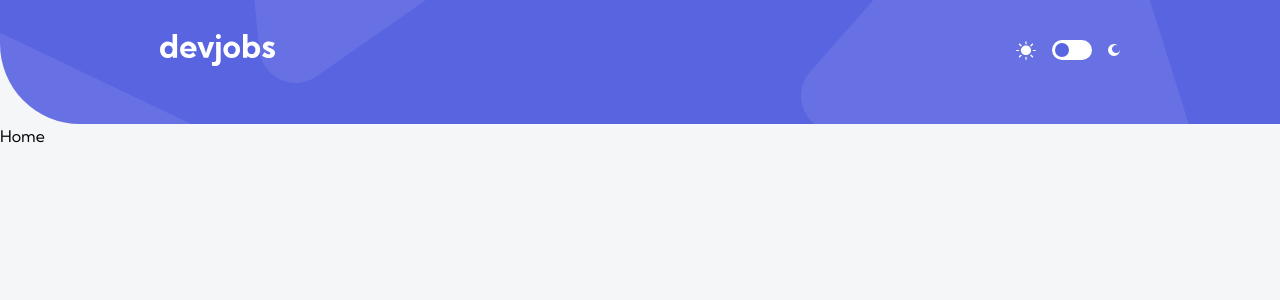
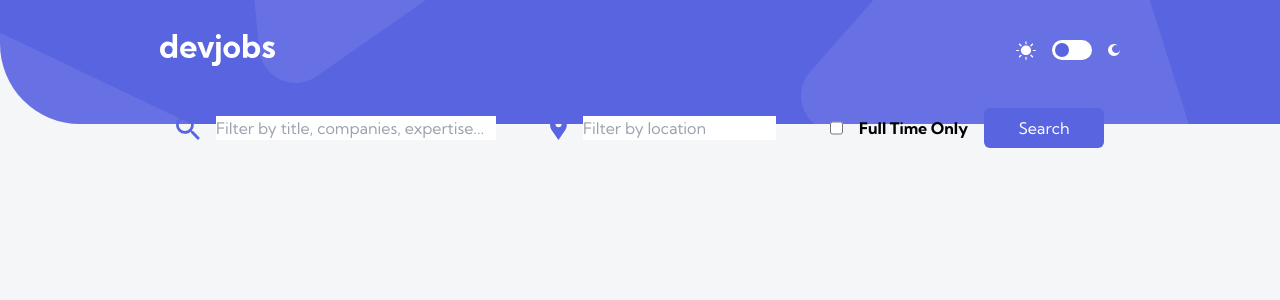
Before and after one commit to TomaszIwanickiGH/devjobs, a Next.js app: page / in a window 1280 px wide. Shown: the top 300 px of the page. Built offline with nearby package versions, Linux system fonts and the light colour scheme.

Commit message:
Import SearchBar and Jobs components

```diff
--- a/app/page.jsx
+++ b/app/page.jsx
@@ -1,5 +1,13 @@
+import SearchBar from '@components/SearchBar'
+import Jobs from '@components/Jobs'
+
 const Home = () => {
-  return <div>Home</div>
+  return (
+    <main className="lg:px-40 md:px-16 px-8 flex flex-col">
+      <SearchBar />
+      {/* <Jobs /> */}
+    </main>
+  )
 }
 
 export default Home
```
